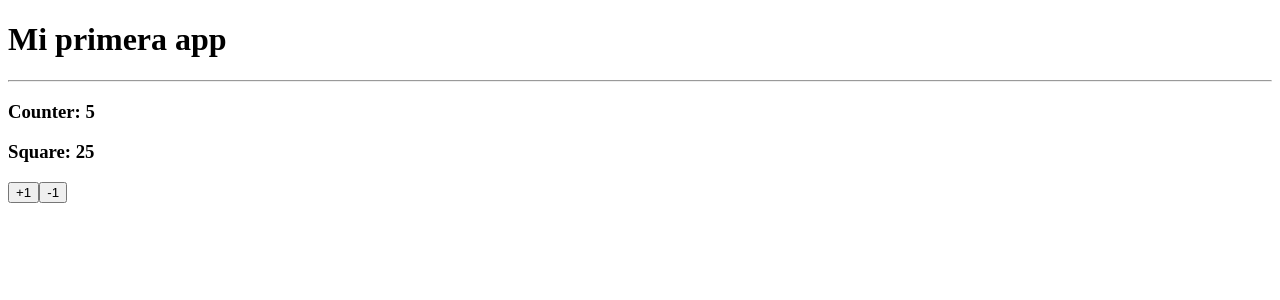
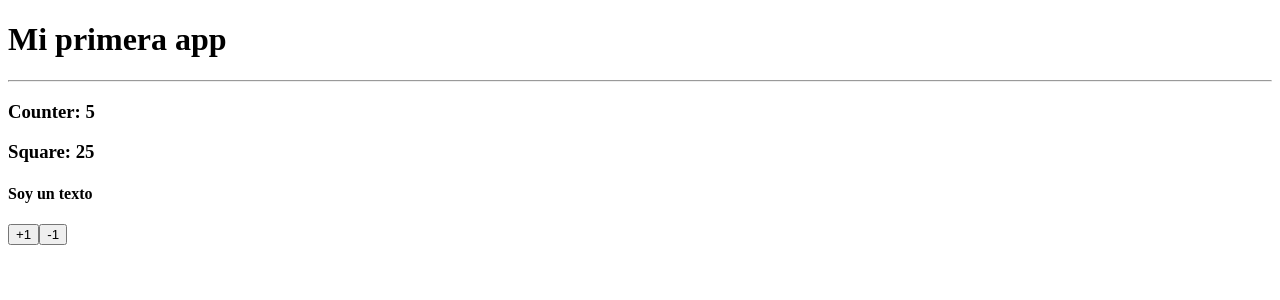
Before and after one commit to EmmanuelAVT9/indecision-appweb, a Vue app: page / in a window 1280 px wide. Shown: the top 300 px of the page. Built offline with nearby package versions, Linux system fonts and the light colour scheme.

Commit message:
feat: Add prop type string

```diff
--- a/src/App.vue
+++ b/src/App.vue
@@ -1,7 +1,7 @@
 <template>
     <h1>Mi primera app</h1>
     <hr>
-    <MyCounter :value="5" />
+    <MyCounter :value="5" text="Soy un texto" />
 </template>
 
 <script setup lang="ts">
--- a/src/components/MyCounter.vue
+++ b/src/components/MyCounter.vue
@@ -2,6 +2,7 @@
     <section>
         <h3> Counter: {{ counter }}</h3>
         <h3> Square: {{ squareCounter }}</h3>
+        <h4>{{ text }}</h4>
         <div>
             <button @click="counter++">+1</button>
             <button @click="counter--">-1</button>
@@ -12,15 +13,11 @@
 <script setup lang="ts">
 import { computed, ref } from 'vue';
 
-// Interfaz para las propiedades, en este caso, solo tiene una propiedad 'value' de tipo número
+// Interfaz para las propiedades, tiene una propiedad 'value' de tipo número y propiedad 'text' de tipo string
 interface Props {
     value: number;
+    text: string;
 }
-
-// Define las propiedades del componente sin una interfaz de TypeScript
-/* const props = defineProps<{
-    value: number
-}>(); */
 
 // Define las propiedades del componente usando la interfaz
 const props = defineProps<Props>();
```
